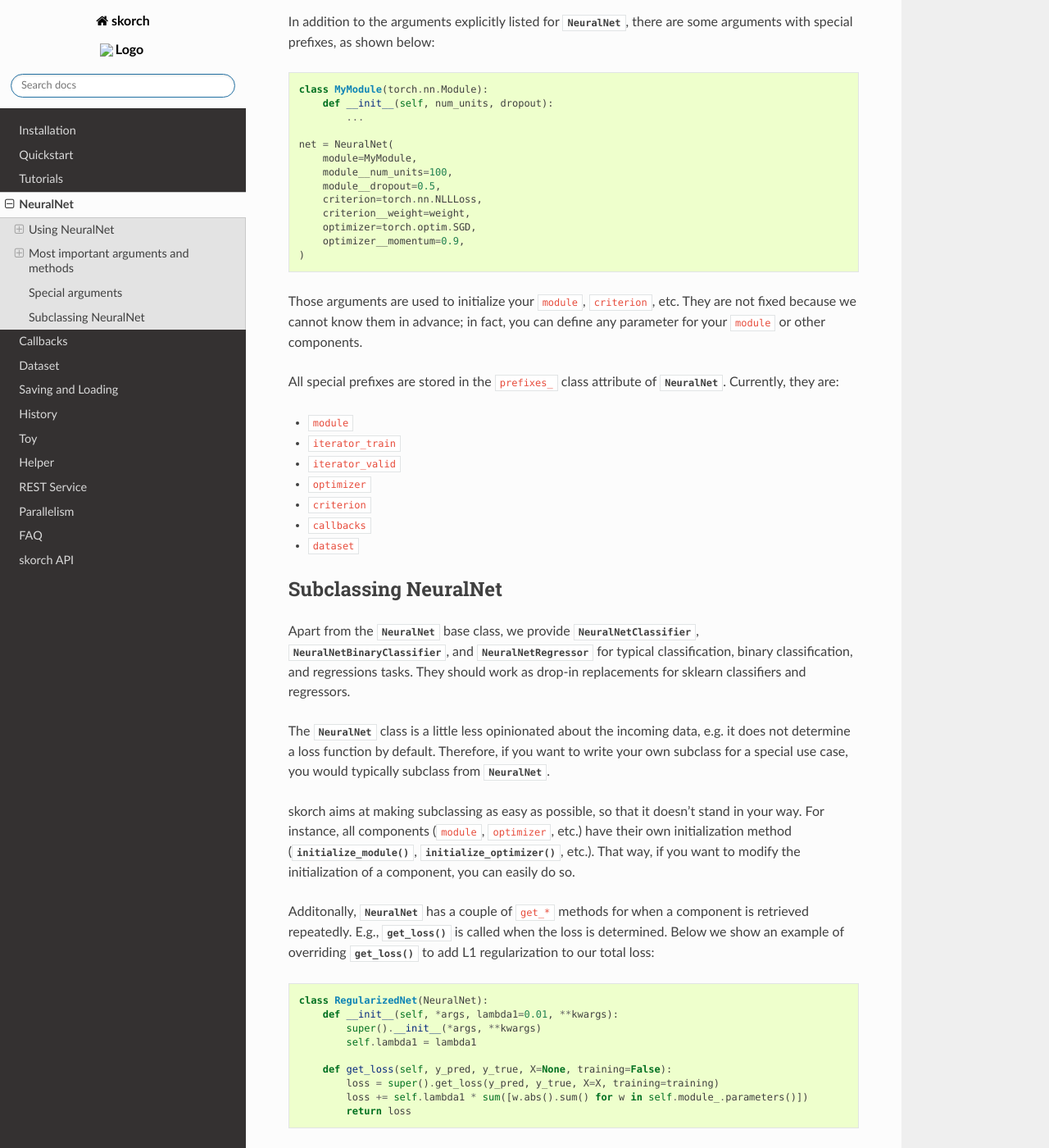
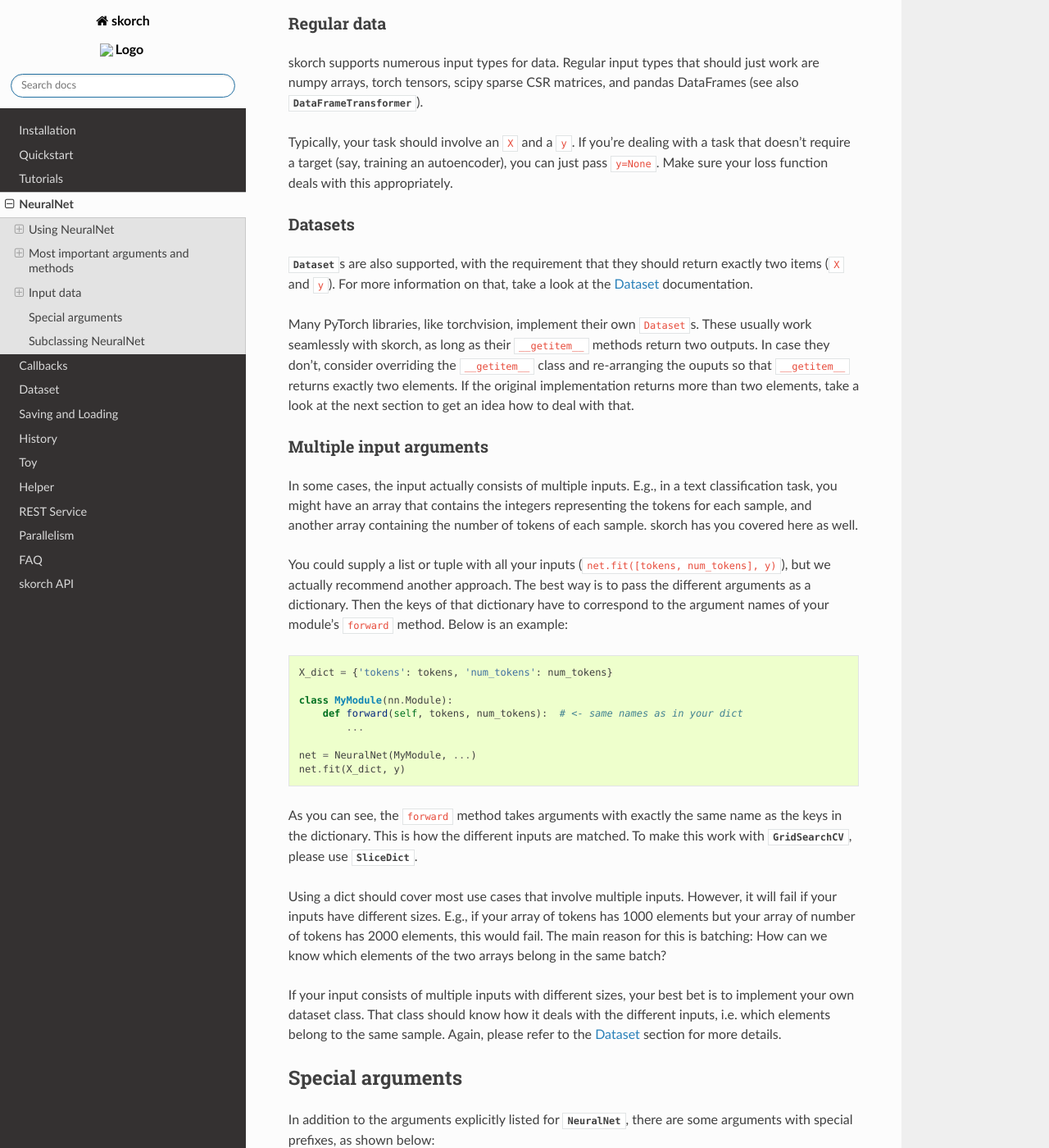
Before and after one commit to skorch-dev/skorch, a Sphinx documentation site: the page built from docs/user/neuralnet.rst, in a window 1280 px wide and 1400 px high, scrolled down 6616 px. Shown: the whole window at 82% size. Built offline with Sphinx 7.4.7 and the Read the Docs theme 2.0.0, drawn with Linux system fonts in a browser that asks for light colours.

Commit message:
Better document possible input data (#677)
* Better document possible input data

Until now, there was no one place where the different types of
possible input data were documented. Now there is an additional
section in the docs that covers that. Specifically, it talks about
regular data, Datasets, and multiple inputs.

* Reviewer comment: missing word

Co-authored-by: ottonemo <marian.tietz@ottogroup.com>

Co-authored-by: BenjaminBossan <b.bossan@gmail.com>
Co-authored-by: ottonemo <marian.tietz@ottogroup.com>

```diff
--- a/docs/user/neuralnet.rst
+++ b/docs/user/neuralnet.rst
@@ -388,6 +388,83 @@ e.g. :class:`.Checkpoint`. Those should be used if you need to have
 your model saved or loaded at specific times, e.g. at the start or end
 of the training process.
 
+Input data
+----------
+
+Regular data
+^^^^^^^^^^^^
+
+skorch supports numerous input types for data. Regular input types
+that should just work are numpy arrays, torch tensors, scipy sparse
+CSR matrices, and pandas DataFrames (see also
+:class:`~skorch.helper.DataFrameTransformer`).
+
+Typically, your task should involve an ``X`` and a ``y``. If you're
+dealing with a task that doesn't require a target (say, training an
+autoencoder), you can just pass ``y=None``. Make sure your loss
+function deals with this appropriately.
+
+Datasets
+^^^^^^^^
+
+:class:`~torch.utils.data.Dataset`\s are also supported, with the
+requirement that they should return exactly two items (``X`` and
+``y``). For more information on that, take a look at the
+:ref:`Dataset` documentation.
+
+Many PyTorch libraries, like torchvision, implement their own
+``Dataset``\s. These usually work seamlessly with skorch, as long as
+their ``__getitem__`` methods return two outputs. In case they don't,
+consider overriding the ``__getitem__`` class and re-arranging the
+ouputs so that ``__getitem__`` returns exactly two elements. If the
+original implementation returns more than two elements, take a look at
+the next section to get an idea how to deal with that.
+
+Multiple input arguments
+^^^^^^^^^^^^^^^^^^^^^^^^
+
+In some cases, the input actually consists of multiple inputs. E.g.,
+in a text classification task, you might have an array that contains
+the integers representing the tokens for each sample, and another
+array containing the number of tokens of each sample. skorch has you
+covered here as well.
+
+You could supply a list or tuple with all your inputs (``net.fit([tokens,
+num_tokens], y)``), but we actually recommend another approach. The best
+way is to pass the different arguments as a dictionary. Then the keys
+of that dictionary have to correspond to the argument names of your
+module's ``forward`` method. Below is an example:
+
+.. code:: python
+
+    X_dict = {'tokens': tokens, 'num_tokens': num_tokens}
+
+    class MyModule(nn.Module):
+        def forward(self, tokens, num_tokens):  # <- same names as in your dict
+            ...
+
+    net = NeuralNet(MyModule, ...)
+    net.fit(X_dict, y)
+
+As you can see, the ``forward`` method takes arguments with exactly
+the same name as the keys in the dictionary. This is how the different
+inputs are matched. To make this work with
+:class:`~sklearn.model_selection.GridSearchCV`, please use
+:class:`~skorch.helper.SliceDict`.
+
+Using a dict should cover most use cases that involve multiple
+inputs. However, it will fail if your inputs have different
+sizes. E.g., if your array of tokens has 1000 elements but your array
+of number of tokens has 2000 elements, this would fail. The main
+reason for this is batching: How can we know which elements of the two
+arrays belong in the same batch?
+
+If your input consists of multiple inputs with different sizes, your
+best bet is to implement your own dataset class. That class should
+know how it deals with the different inputs, i.e. which elements
+belong to the same sample. Again, please refer to the :ref:`Dataset`
+section for more details.
+
 Special arguments
 -----------------
 
```
